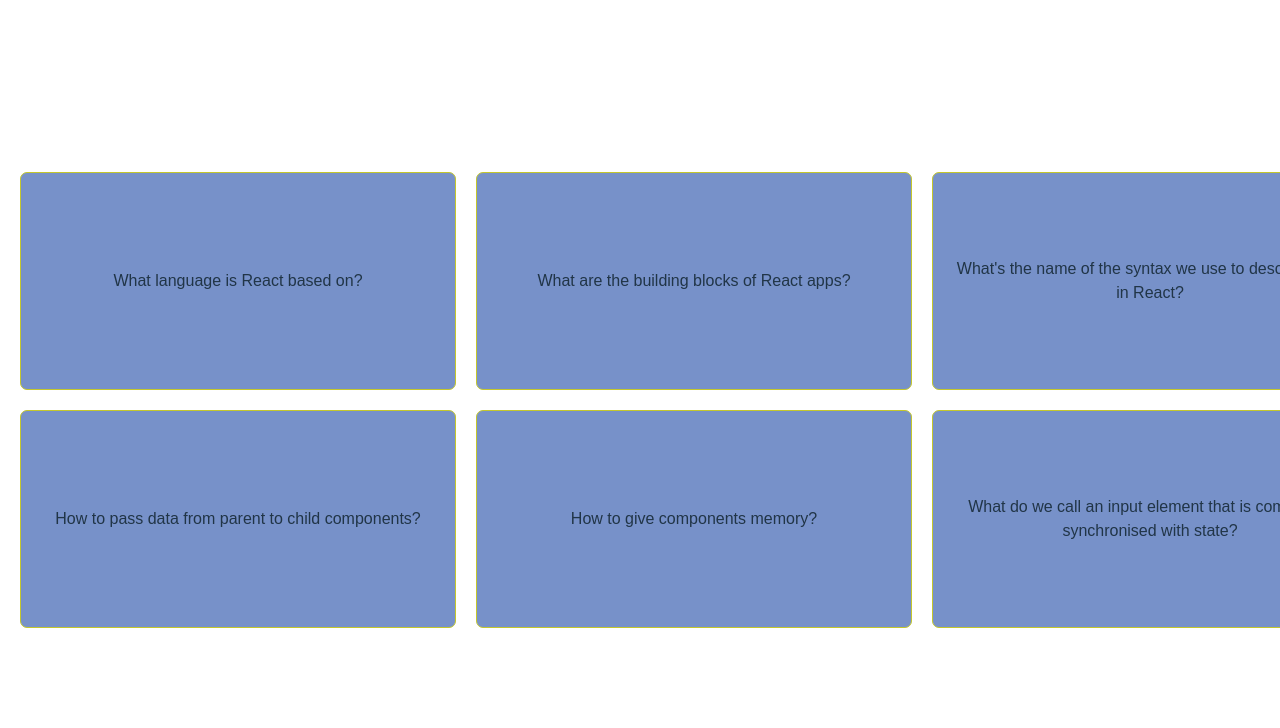
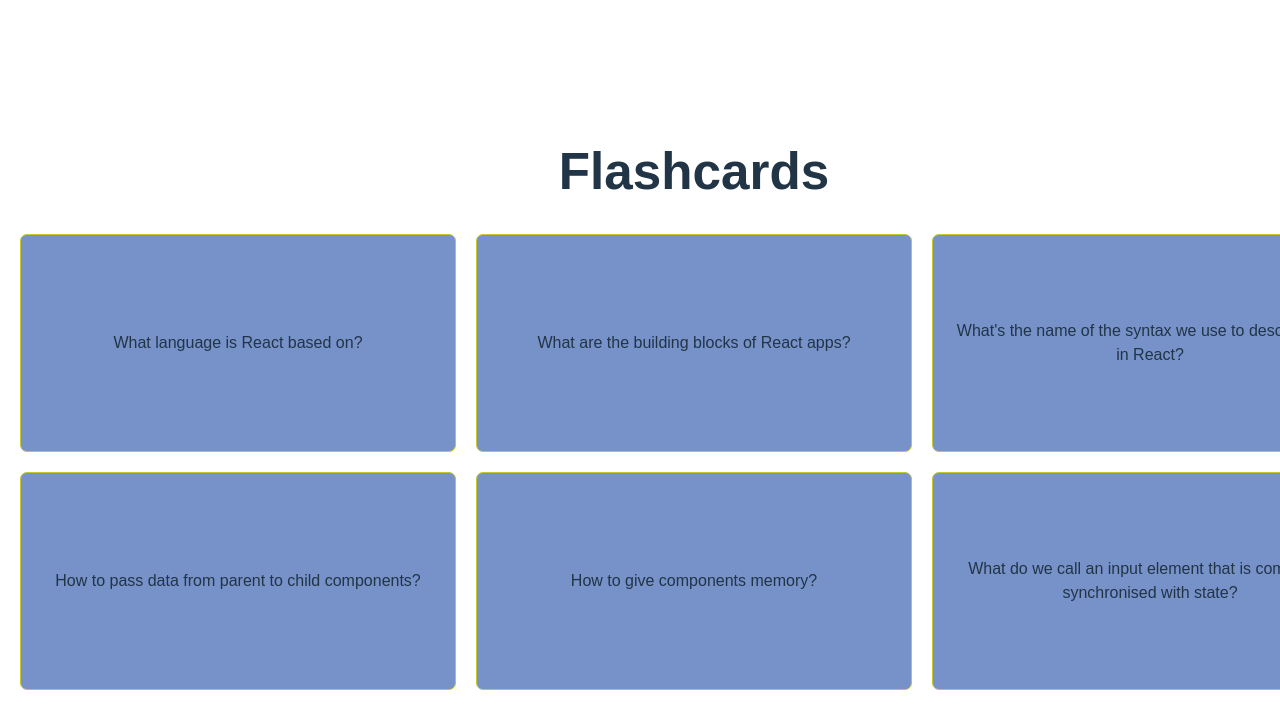
Before and after one commit to anaktas24/simple_flashcards, a React (Vite) app in the folder flashcards/: page / in a window 1280 px wide. Shown: the top 728 px of the page. Built offline with nearby package versions, Linux system fonts and the light colour scheme.

Commit message:
function title

```diff
--- a/flashcards/src/App.css
+++ b/flashcards/src/App.css
@@ -2,6 +2,12 @@
   box-sizing: border-box;
 }
 
+.title{
+  border: #c4c72d;
+  align-items: center;
+  justify-content: center;
+  display: flex;
+}
 body {
   font-family: sans-serif;
   padding: 20px;
--- a/flashcards/src/App.jsx
+++ b/flashcards/src/App.jsx
@@ -38,10 +38,22 @@
 function App() {
   return (
     <>
+      <Title/>
       <FlashCards/>
+      <Footer/>
     </>
   )
 }
+
+function Title(){
+  return(
+    <div>
+      <h1 className='title'>Flashcards</h1>
+    </div>
+  )
+}
+
+
 
 
 function FlashCards() {
@@ -67,4 +79,10 @@
     </div>
   )}
 
+function Footer(){
+  return(
+    null
+  )
+}
+
 export default App
```
